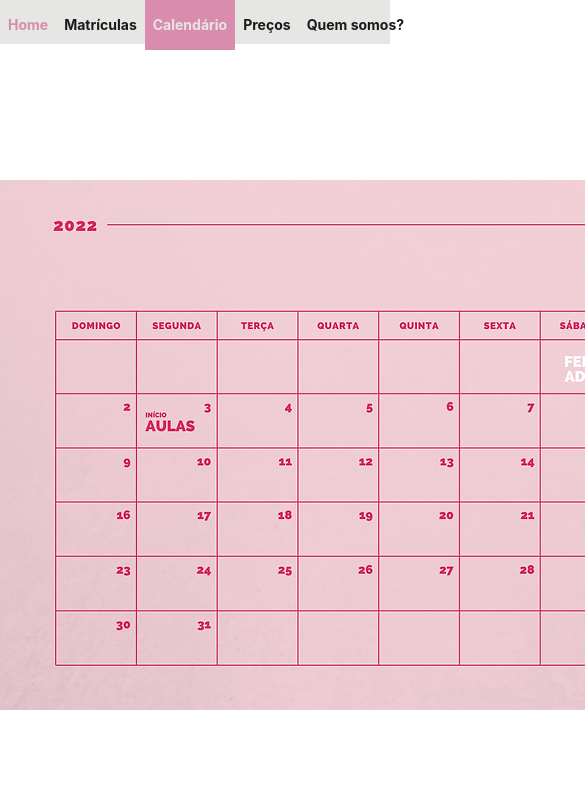
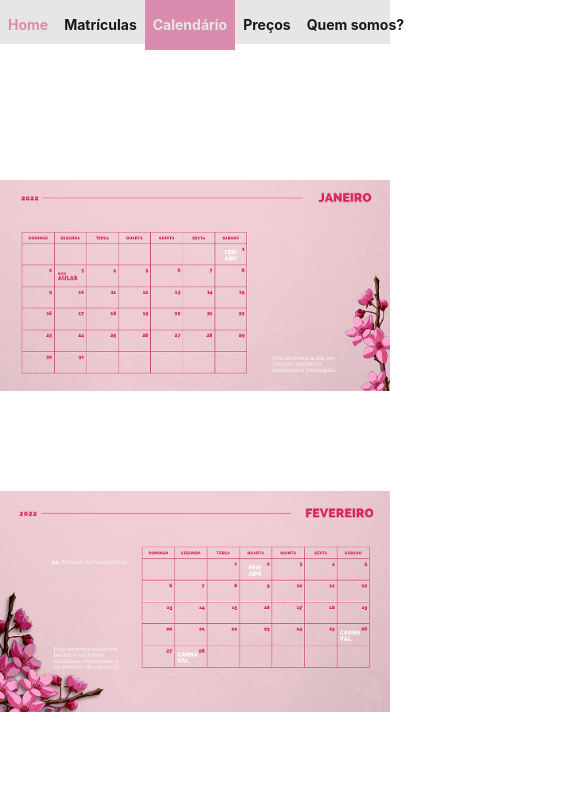
Before and after one commit to BlueishCupcake/LustyPole, a React (Create React App) app: page /calendario in a window 390 px wide. Shown: the top 808 px of the page, 585 px wide, since content can reach past the window. Built offline with nearby package versions, Linux system fonts and the light colour scheme.

Commit message:
finishing responsive calendar page

```diff
--- a/src/pages/calender/style.ts
+++ b/src/pages/calender/style.ts
@@ -9,6 +9,6 @@ export const CalendarsWrapper = styled.div`
 `;
 
 export const CalendarImg = styled.img`
-  /* width: 1400px; */
+  max-width: 100%;
   margin: 0 auto 100px;
 `;
```
